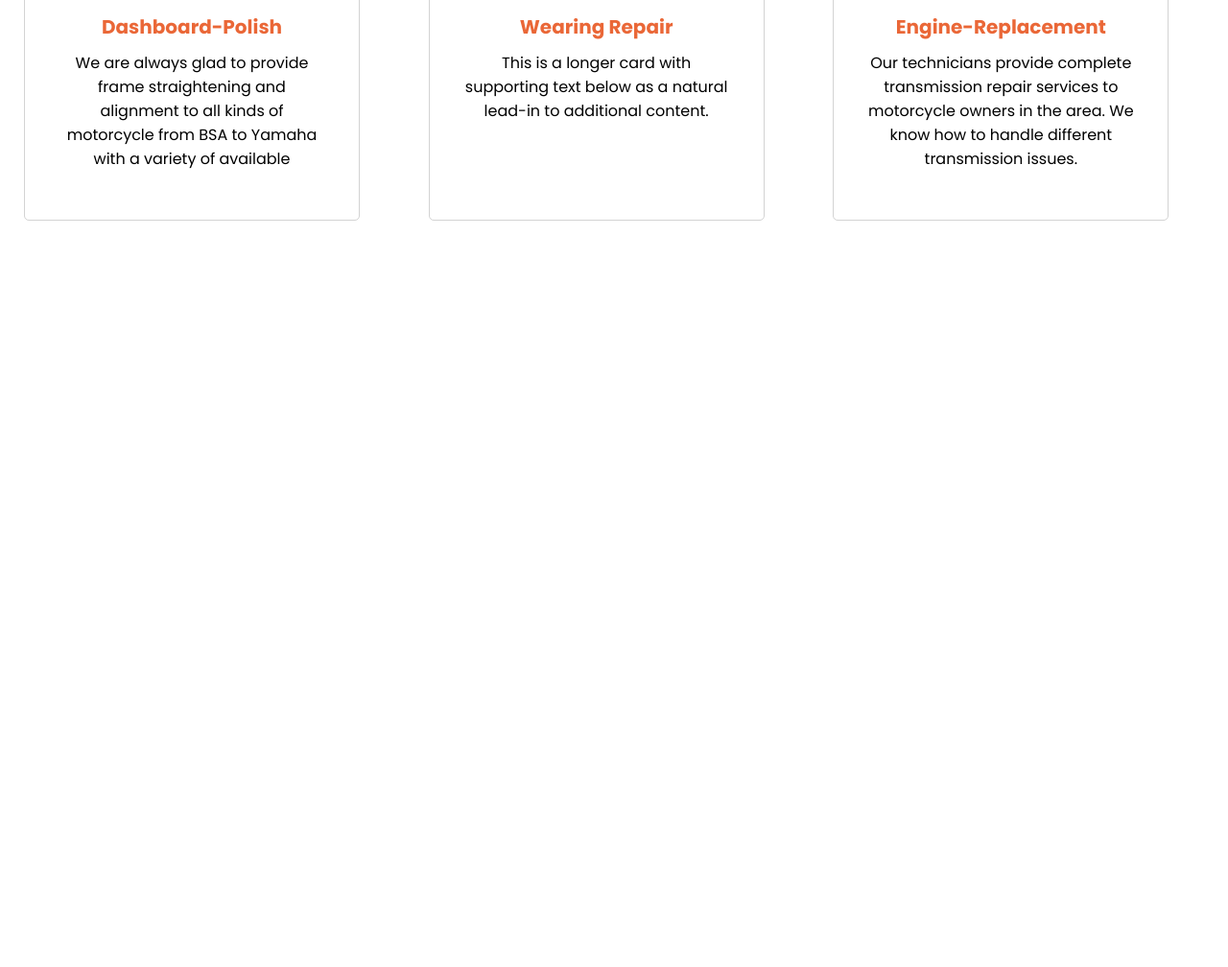
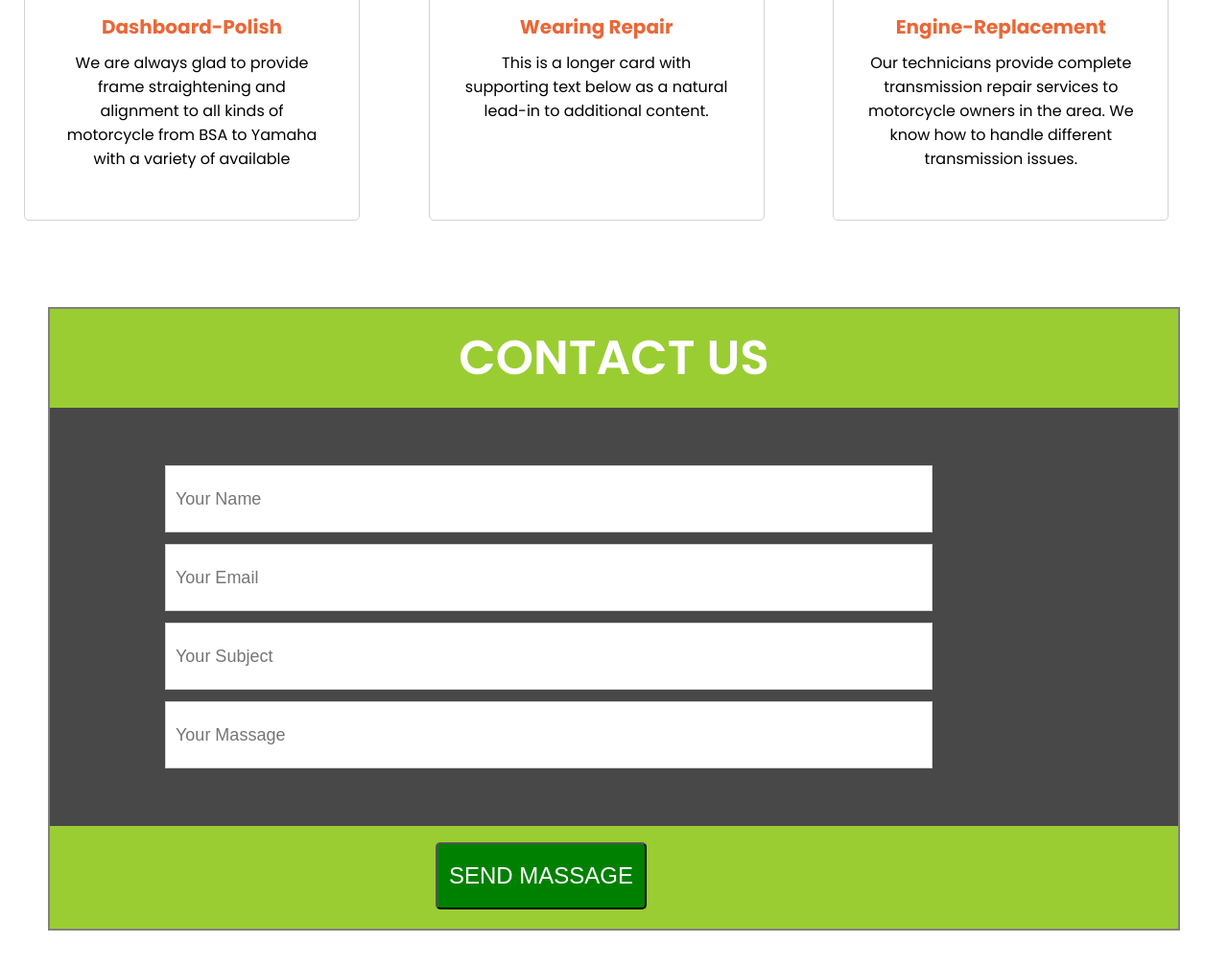
Before and after one commit to zakia-jue/Assignment-1, a plain HTML site: page index.html in a window 1280 px wide. Shown: the part 4350-5358 px from the top of the page at 96% size. Before the commit the page ends 4650 px from the top, so only its background shows below. Drawn offline with Linux system fonts and the light colour scheme.

Commit message:
contact area done

```diff
--- a/index.html
+++ b/index.html
@@ -197,10 +197,22 @@
 </div>
 </section>
 <!-- services section end hare -->
+<!-- contect section start here -->
 
+<section class="contect-area">
 
-
-
+<h1 class="contact-header">CONTACT US</h1>
+<div class="contact-input-area">
+<input class="contect-inputs" type="text" placeholder="Your Name">
+<input class="contect-inputs" type="text" placeholder="Your Email">
+<input class="contect-inputs" type="text" placeholder="Your Subject">
+<input class="contect-inputs" type="text" placeholder="Your Massage">
+</div>
+<div class="button-div">
+<button class="contect-button">SEND MASSAGE</button>
+</div>
+</section>
+<!-- contect section end here  -->
 
 
 
--- a/styles.css
+++ b/styles.css
@@ -218,7 +218,7 @@ font-weight: 500;}
 /* faq section end here */
 
 /* services section start hare */
-.service-section{height: 1250px;}
+.service-section{height: 1220px;}
 
 .service-area-heading{font-size: 50px;
    font-weight: 600;
@@ -249,3 +249,39 @@ margin-top: 15px;}
 padding-right: 35px; padding-top: 10px;}
 
 /* services section end hare */
+/* contect section start here */
+.contect-area{ border: 2px solid gray;
+height: 650px; margin: 50px;}
+
+.contact-header{font-size: 50px;
+   font-weight: 600;
+text-align: center;
+border: 2px solid yellowgreen;
+padding: 12px; color: white;
+background-color: yellowgreen;}
+
+.contect-inputs{height: 70px;
+   width: 800px; border: 1px solid lightgray;
+font-size: 18px; font-weight: 250;
+padding-left: 10px;}
+
+.contact-input-area{background-color: rgb(73, 72, 72);
+padding: 60px; padding-left: 120px;
+display: flex;
+flex-direction: column;
+gap: 12px;}
+
+.contect-button{height: 70px;
+width: 220px; font-size: 24px; background-color: green;
+border-radius: 5px; color: white;}
+
+.contect-button:hover{cursor: pointer;
+background-color: rgb(16, 100, 16);}
+
+
+.button-div{border: 2px solid yellowgreen;
+height: 107px; padding-left: 400px;
+padding-top: 15px;
+background-color: yellowgreen;}
+
+/* contect section end here  */
```
